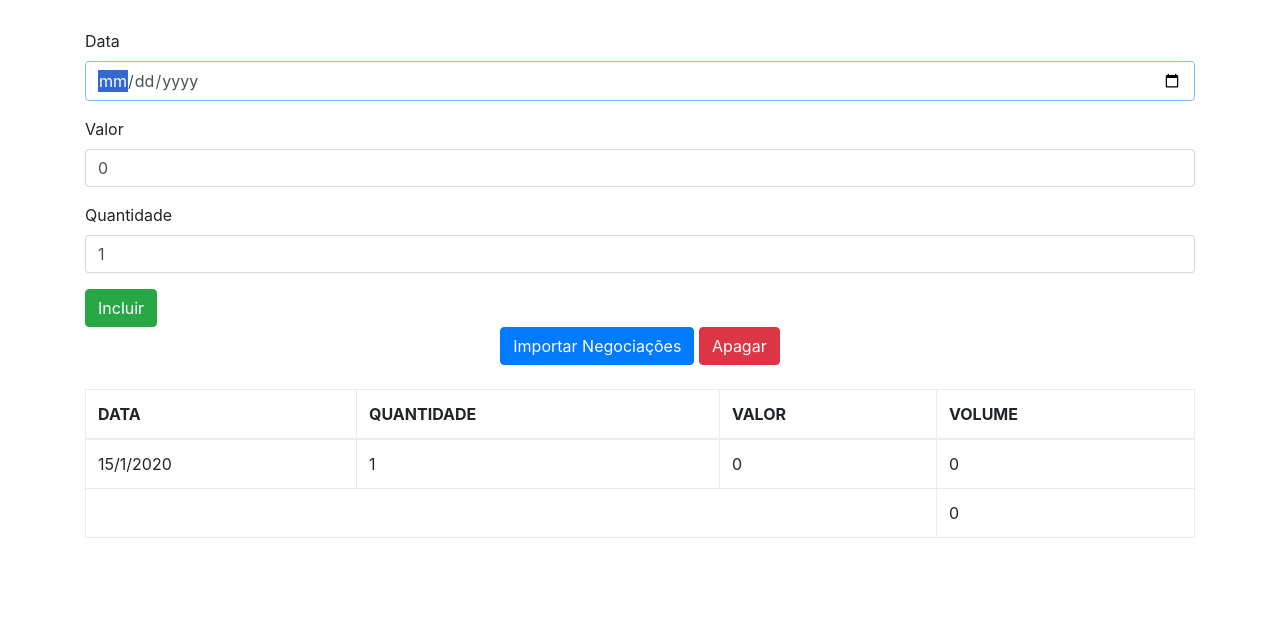
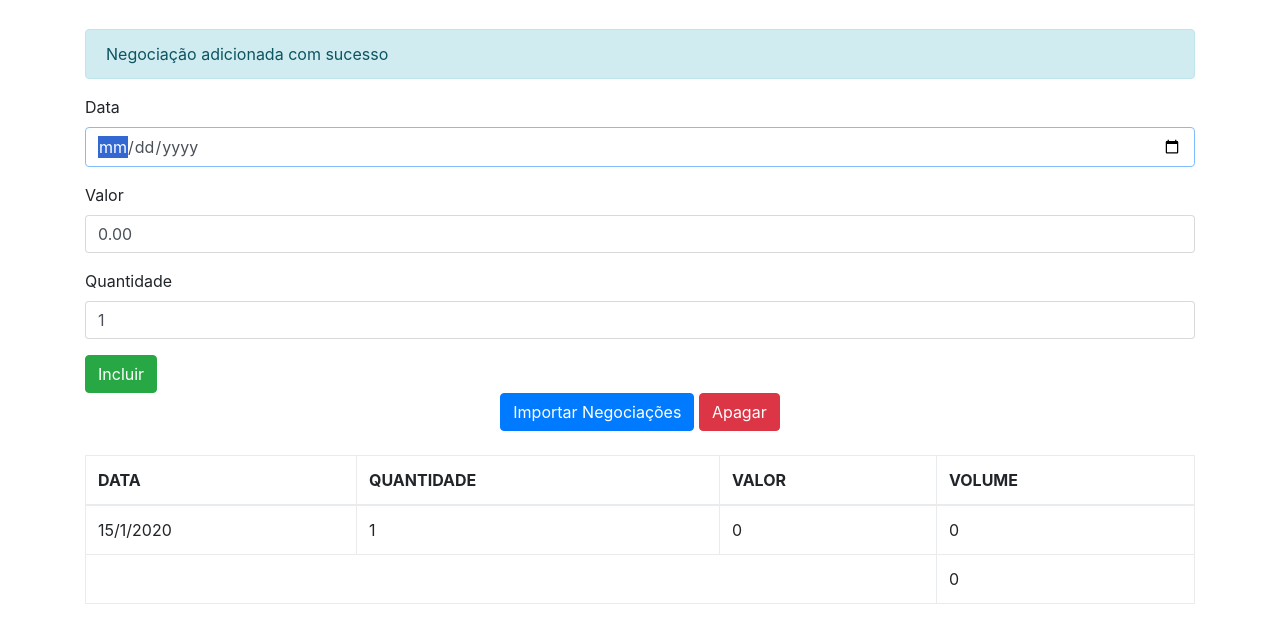
Before and after one commit to thallesManjaterra/negociacoes-js, a plain HTML site: page client/index.html in a window 1280 px wide. Both pictures are taken after typing "2020-01-15" into the empty fields and a click on the button "Incluir". Shown: the part 175-800 px from the top of the page. Drawn offline with Linux system fonts and the light colour scheme.

Commit message:
Exibindo mensagem indicando que a operação foi realizada com sucesso.

```diff
--- a/client/app/controllers/NegociacaoController.js
+++ b/client/app/controllers/NegociacaoController.js
@@ -6,20 +6,25 @@ class NegociacaoController {
             _inputQuantidade: $('#quantidade'),
             _inputValor: $('#valor'),
             _negociacoes: new Negociacoes(),
-            _negociacoesView: new NegociacoesView('#negociacoes')
+            _negociacoesView: new NegociacoesView('#negociacoes'),
+            _mensagem: new Mensagem(),
+            _mensagemView: new MensagemView('#mensagemView')
         });
         this._negociacoesView.update(this._negociacoes);
+        this._mensagemView.update(this._mensagem)
     }
     adiciona(event) {
         event.preventDefault();
         this._negociacoes.adiciona(this._criarNegociacao());
+        this._mensagem.texto = 'Negociação adicionada com sucesso';
         this._negociacoesView.update(this._negociacoes);
+        this._mensagemView.update(this._mensagem);
         this._limpaFormulario();
     }
     _limpaFormulario() {
         this._inputData.value = '',
         this._inputQuantidade.value = 1,
-        this._inputValor.value = 0,
+        this._inputValor.value = '0.00',
         this._inputData.focus()
     }
     _criarNegociacao() {
--- a/client/app/domain/negociacao/Negociacoes.js
+++ b/client/app/domain/negociacao/Negociacoes.js
@@ -5,7 +5,7 @@ class Negociacoes {
     adiciona(negociacao) {
         this._negociacoes.push(negociacao);
     }
-    paraArray() {
+    getArray() {
         return [].concat(this._negociacoes);
     }
     get volumeTotal() {
--- /dev/null
+++ b/client/app/ui/models/Mensagem.js
@@ -0,0 +1,11 @@
+class Mensagem {
+    constructor(texto = '') {
+        this._texto = texto;
+    }
+    get texto() {
+        return this._texto;
+    }
+    set texto(texto) {
+        this._texto = texto;
+    }
+}
--- /dev/null
+++ b/client/app/ui/views/MensagemView.js
@@ -0,0 +1,13 @@
+class MensagemView {
+    constructor(seletor) {
+        this._elemento = document.querySelector(seletor);
+    }
+    update(model) {
+        this._elemento.innerHTML = this._template(model);
+    }
+    _template(model) {
+        return model.texto
+        ? `<p class="alert alert-info">${model.texto}</p>`
+        : `<p></p>`;
+    }
+}
--- a/client/app/ui/views/NegociacoesView.js
+++ b/client/app/ui/views/NegociacoesView.js
@@ -1,6 +1,9 @@
 class NegociacoesView {
     constructor(seletor) {
         this._elemento = document.querySelector(seletor);
+    }
+    update(model) {
+        this._elemento.innerHTML = this._template(model);
     }
     _template(model) {
         return `
@@ -14,7 +17,7 @@ class NegociacoesView {
                 </tr>
             </thead>
             <tbody>
-                ${model.paraArray().map(negociacao =>
+                ${model.getArray().map(negociacao =>
                     `
                     <tr>
                         <td>${DateConverter.paraTexto(negociacao.data)}</td>
@@ -34,7 +37,4 @@ class NegociacoesView {
         </table>
         `
     }
-    update(model) {
-        this._elemento.innerHTML = this._template(model);
-    }
 }
--- a/client/index.html
+++ b/client/index.html
@@ -9,6 +9,7 @@
 
 <body class="container">
     <h1 class="text-center jumbotron">Negociações</h1>
+    <div id="mensagemView"></div>
     <form class="form">
         <div class="form-group">
             <label for="data">Data</label>
@@ -37,6 +38,8 @@
     <script src="./app/domain/negociacao/Negociacao.js"></script>
     <script src="./app/domain/negociacao/Negociacoes.js"></script>
     <script src="./app/ui/views/NegociacoesView.js"></script>
+    <script src="./app/ui/models/Mensagem.js"></script>
+    <script src="./app/ui/views/MensagemView.js"></script>
     <script src="./app/controllers/NegociacaoController.js"></script>
     <script src="./app/ui/converters/DateConverter.js"></script>
     <script src="./app/index.js"></script>
```
